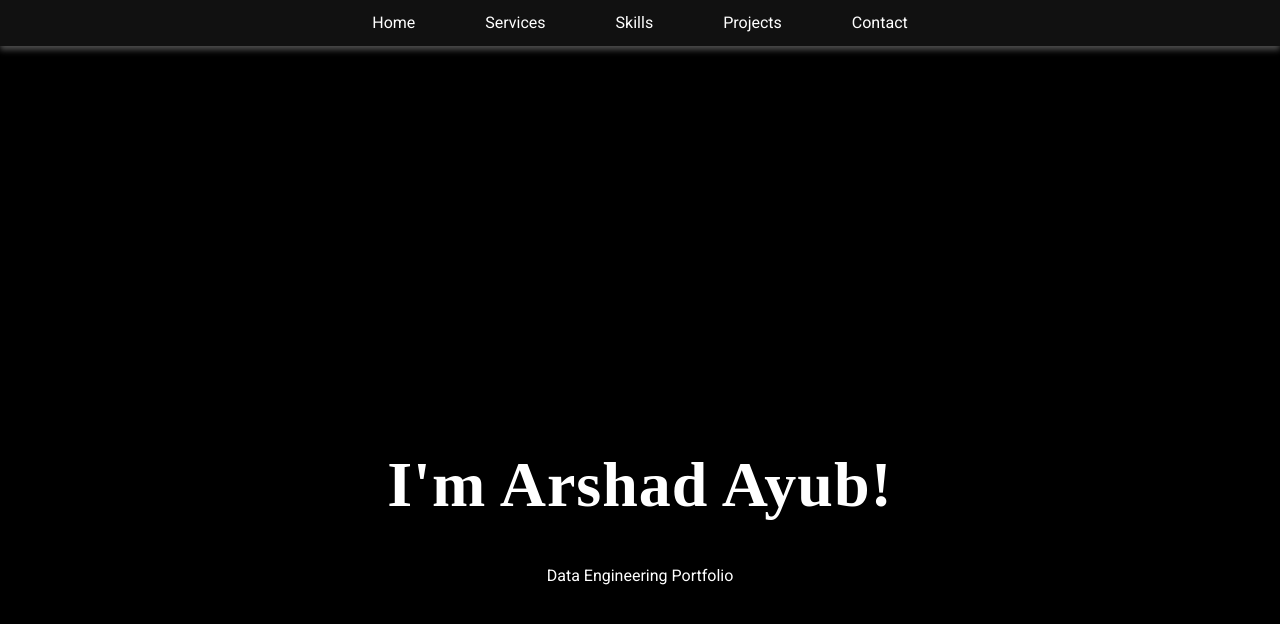
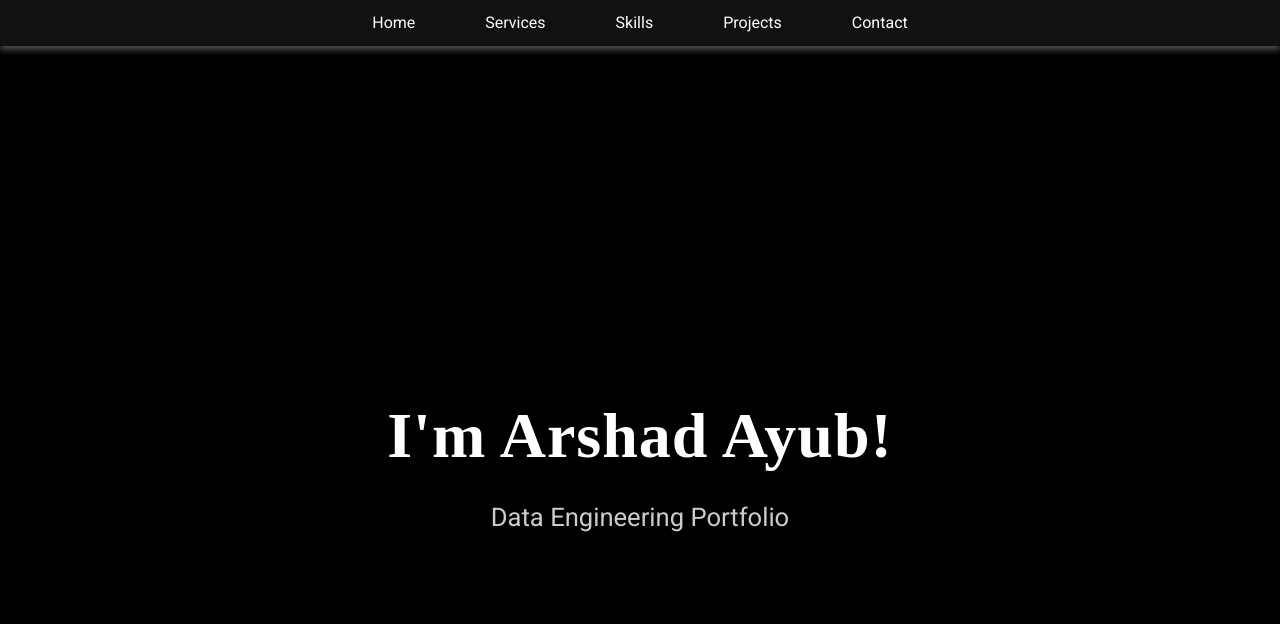
Before and after one commit to arshadsm/arshadsm.github.io, a Jekyll site: the page built from index.md, in a window 1280 px wide and 900 px high. Shown: the top 624 px of the window. Built offline with Jekyll 4.4.1, drawn with Linux system fonts in a browser that asks for light colours.

Commit message:
Update styles.css

```diff
--- a/styles/styles.css
+++ b/styles/styles.css
@@ -1,16 +1,8 @@
-/* Define CSS variables */
-:root {
-    --primary-color: #FFFFFF;
-    --secondary-bg: #111111;
-    --highlight-color: #FFD700;
-    --body-bg-gradient: linear-gradient(180deg, #000000, #1c1c1c);
-}
-
 /* Typography */
 body {
     font-family: 'Roboto', sans-serif;
-    color: var(--primary-color);
-    background: var(--body-bg-gradient);
+    color: #FFFFFF;
+    background: linear-gradient(180deg, #000000, #1c1c1c);
     margin: 0;
     padding: 0;
     line-height: 1.6;
@@ -18,7 +10,7 @@
 
 h1, h2, h3 {
     font-family: 'Dancing Script', cursive;
-    color: var(--primary-color);
+    color: #FFFFFF;
     margin-bottom: 10px;
     font-weight: 700;
     letter-spacing: 1px;
@@ -26,12 +18,12 @@
 
 p {
     margin-bottom: 20px;
-    color: var(--primary-color);
+    color: #FFFFFF;
 }
 
 /* Navigation Bar */
 nav {
-    background: var(--secondary-bg);
+    background: #111111;
     box-shadow: 0px 4px 6px rgba(255, 255, 255, 0.3);
     position: fixed;
     width: 100%;
@@ -46,7 +38,7 @@
     padding: 0;
     display: flex;
     justify-content: center;
-    flex-wrap: wrap;
+    flex-wrap: wrap; /* Improved responsiveness */
 }
 
 nav ul li {
@@ -54,7 +46,7 @@
 }
 
 nav ul li a {
-    color: var(--primary-color);
+    color: #FFFFFF;
     text-decoration: none;
     font-size: 1em;
     padding: 10px 20px;
@@ -64,66 +56,289 @@
 
 nav ul li a:hover {
     background-color: #555555;
-    color: var(--highlight-color);
+    color: #FFD700;
 }
 
-/* Section Styling */
-header, .skills, .about-me, #portfolio, .services, .footer, .intro {
-    padding: 50px 20px;
-    color: var(--primary-color);
-}
 
+/* Header Section */
 header {
     display: flex;
-    flex-direction: column;
+    flex-direction: column; /* Arrange items vertically */
     align-items: center;
     justify-content: center;
     height: 100vh;
     background-color: #000000;
+    color: #FFFFFF;
     text-align: center;
 }
 
 header h1 {
     font-size: 4em;
-    margin-bottom: 10px;
+    margin-bottom: 10px; /* Adjusted spacing for separation */
+}
+
+header p {
+    font-size: 1.6em;
+    color: #CCCCCC;
+    margin-top: 0; /* Ensure no extra space above */
+}
+
+/* Skills Section */
+.skills {
+    padding: 50px 20px;
+    background-color: #111111;
+    text-align: center;
+    color: #FFFFFF;
 }
 
 .skills-container {
     display: grid;
-    grid-template-columns: repeat(auto-fit, minmax(60px, 1fr));
-    gap: 20px;
+    grid-template-columns: repeat(auto-fit, minmax(60px, 1fr)); /* Adjust columns to fit screen */
+    gap: 20px; /* Space between icons */
     justify-items: center;
 }
 
 .skill-icon {
     position: relative;
-    font-size: 2em;
-    color: var(--primary-color);
+    font-size: 2em; /* Adjust icon size as needed */
+    color: #FFFFFF;
     transition: transform 0.3s ease;
     padding: 10px;
 }
 
 .skill-icon:hover {
     transform: scale(1.1);
-    color: var(--highlight-color);
+    color: #FFD700;
 }
 
-/* Animation Adjustments */
+/* Tooltip (Hover Description) */
+.skill-icon::after {
+    content: attr(data-description);
+    position: absolute;
+    bottom: -30px;
+    left: 50%;
+    transform: translateX(-50%);
+    background-color: #222222;
+    color: #FFFFFF;
+    padding: 5px 8px;
+    border-radius: 5px;
+    font-size: 0.7em; /* Reduced font size */
+    opacity: 0;
+    visibility: hidden;
+    transition: opacity 0.3s ease;
+    white-space: nowrap;
+    z-index: 10;
+}
+
+.skill-icon:hover::after {
+    opacity: 1;
+    visibility: visible;
+}
+
+
+/* About Me Section */
+.about-me {
+    display: flex;
+    flex-wrap: wrap; /* Improved layout on smaller screens */
+    align-items: center;
+    justify-content: center;
+    padding: 60px 20px;
+    background-color: #111111;
+}
+
+.about-me-text {
+    flex: 1;
+    padding: 20px;
+    background-color: #222222;
+    border-radius: 10px;
+    color: #FFFFFF;
+    margin: 10px;
+}
+
+.about-me img {
+    max-width: 300px;
+    border-radius: 10px;
+    margin-left: 20px;
+    margin-top: 10px;
+}
+
+/* Portfolio Section */
+#portfolio {
+    padding: 60px 20px;
+    background-color: #000000;
+    color: #FFFFFF;
+}
+
+#portfolio h2 {
+    text-align: center;
+    margin-bottom: 40px;
+}
+
+.portfolio-container {
+    display: flex;
+    flex-wrap: wrap; /* Allows wrapping for smaller screens */
+    justify-content: center; /* Center-aligns the items */
+    gap: 15px; /* Adds space between items */
+}
+
+.portfolio-item {
+    flex: 1 1 calc(33.33% - 30px); /* Three items per row */
+    max-width: 300px; /* Sets max width for responsiveness */
+    margin-bottom: 20px;
+    border-radius: 10px;
+    overflow: hidden;
+    background-color: #111111;
+    color: #FFFFFF;
+    box-shadow: 0 6px 8px rgba(255, 255, 255, 0.1);
+    transition: transform 0.3s ease, box-shadow 0.3s ease;
+}
+
+.portfolio-item:hover {
+    transform: scale(1.05);
+    box-shadow: 0 12px 16px rgba(255, 223, 0, 0.3);
+}
+
+.portfolio-item img {
+    width: 100%;
+    height: auto;
+    border-radius: 10px 10px 0 0;
+}
+
+/* Footer */
+.footer {
+    background-color: #111111;
+    padding: 40px 0;
+    text-align: center;
+    color: #FFFFFF;
+}
+
+.footer a {
+    color: #FFFFFF;
+    text-decoration: none;
+}
+
+.footer a:hover {
+    color: #FFD700;
+}
+
+.footer i {
+    transition: color 0.3s ease;
+}
+
+.footer i:hover {
+    color: #FFD700;
+}
+
+/* Services Section */
+.services {
+    display: flex;
+    justify-content: space-around;
+    padding: 50px 20px;
+    background-color: #111111;
+    flex-wrap: wrap;
+    gap: 15px; /* Added gap for spacing */
+}
+
+.service-item {
+    text-align: center;
+    background-color: #222222;
+    color: #FFFFFF;
+    padding: 20px;
+    border-radius: 10px;
+    width: calc(100% / 3 - 20px);
+    max-width: 300px; /* Set max width for better responsiveness */
+    transition: transform 0.3s ease;
+}
+
+.service-item:hover {
+    transform: scale(1.05);
+    background-color: #333333;
+}
+
+.service-icon {
+    font-size: 2.5em;
+    color: #FFFFFF;
+    margin-bottom: 15px;
+}
+
+/* Section Heading */
+.services-heading {
+    text-align: center;
+    font-size: 2.5em;
+    margin-bottom: 20px;
+    font-family: 'Dancing Script', cursive;
+    color: #FFFFFF;
+}
+
+/* Intro Section */
+.intro {
+    padding: 50px 20px;
+    background-color: #000000;
+    text-align: center;
+}
+
+.intro p {
+    font-size: 3em;
+    font-family: 'Dancing Script', cursive;
+    color: #FFFFFF;
+    margin: 0;
+}
+
+/* Responsive Adjustments for Smaller Screens */
+@media (max-width: 768px) {
+    .portfolio-item {
+        width: calc(100% - 20px); /* Stacks items vertically */
+        max-width: 100%;
+    }
+}
+
+
+/* Background Animation Container */
+.background-animation {
+    position: fixed;
+    top: 0;
+    left: 0;
+    width: 100vw;
+    height: 100vh;
+    z-index: -1; /* Places it behind main content */
+    overflow: hidden;
+    opacity: 0.2; /* Low opacity to avoid distraction */
+}
+
+/* Particle Animation */
 .particle {
-    fill: var(--highlight-color);
+    fill: #FFD700; /* Customize color */
     opacity: 0.6;
     animation: float 10s ease-in-out infinite;
 }
 
-@keyframes float {
-    0%, 100% { transform: translateY(0px) translateX(0px); }
-    50% { transform: translateY(-10px) translateX(10px); }
+/* Animated Grid Lines */
+.grid-line {
+    stroke: #555555;
+    stroke-width: 0.1;
+    opacity: 0.3;
+    animation: glow 5s ease-in-out infinite alternate;
 }
 
-/* Responsive Adjustments */
-@media (max-width: 768px) {
-    .portfolio-item {
-        width: calc(100% - 20px);
-        max-width: 100%;
+@keyframes glow {
+    from {
+        opacity: 0.3;
+    }
+    to {
+        opacity: 0.5;
     }
 }
+
+
+/* Animation Keyframes for Floating Effect */
+@keyframes float {
+    0% {
+        transform: translateY(0px) translateX(0px);
+    }
+    50% {
+        transform: translateY(-10px) translateX(10px);
+    }
+    100% {
+        transform: translateY(0px) translateX(0px);
+    }
+}
```
